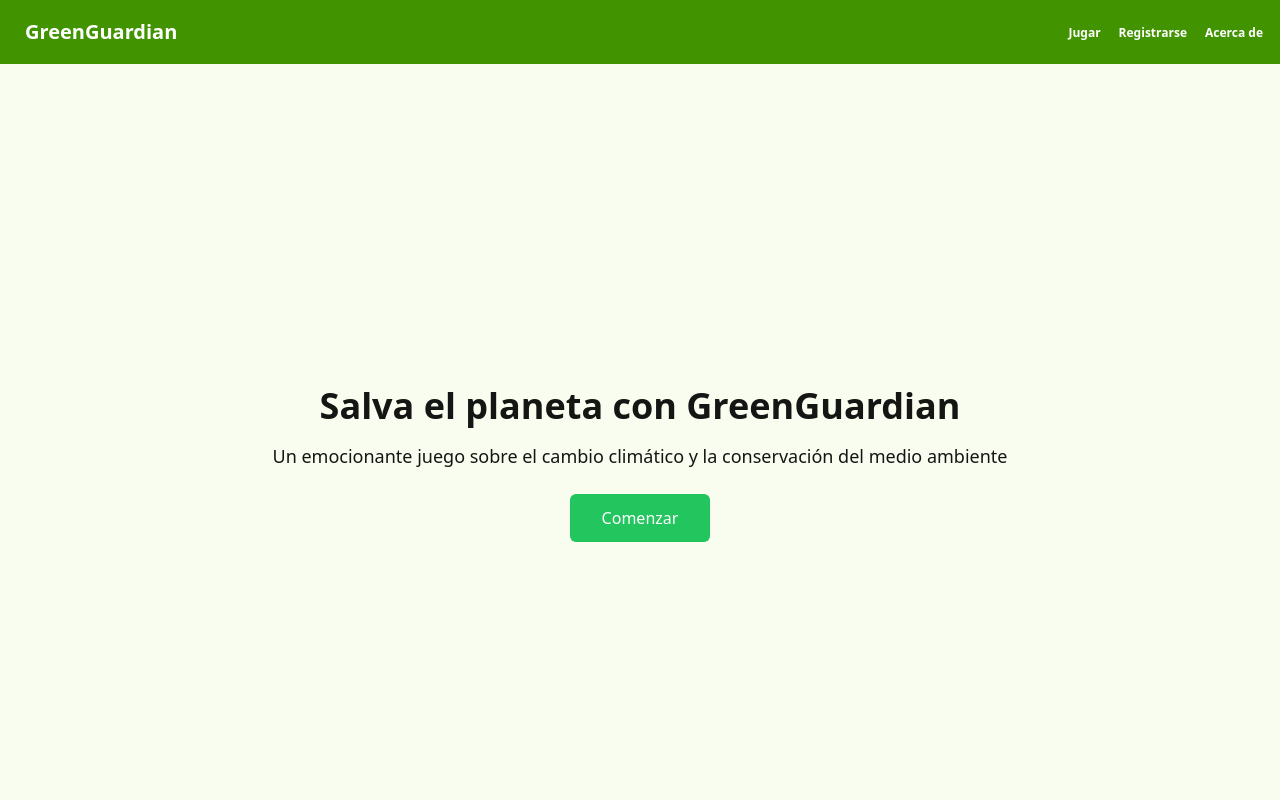
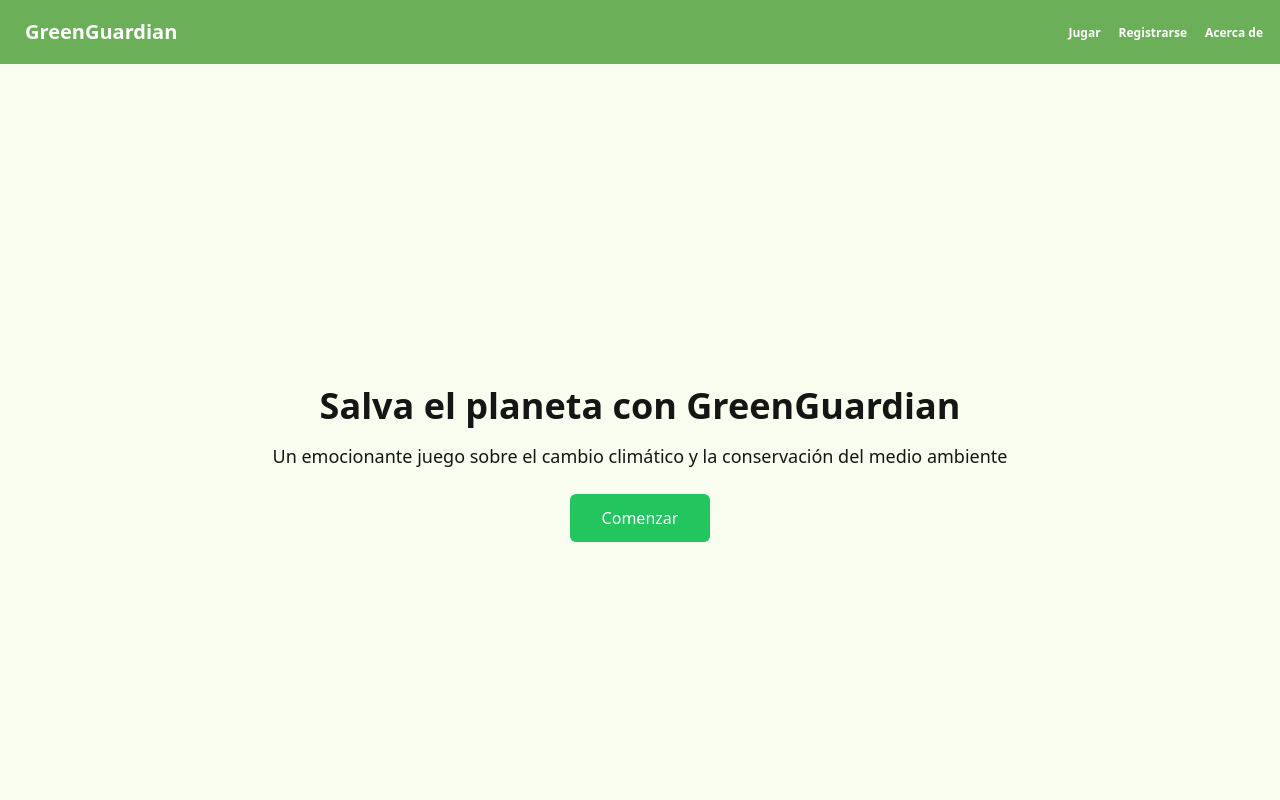
Before and after one commit to whoAngeel/hackateck-regional, a React (Vite) app in the folder apps/client/: page / in a window 1280 px wide. Shown: the top 800 px of the page. Built offline with nearby package versions, Linux system fonts and the light colour scheme.

Commit message:
Frontend : color theme

```diff
--- a/apps/client/src/App.jsx
+++ b/apps/client/src/App.jsx
@@ -12,17 +12,12 @@ function App() {
 					theme={{
 						token: {
 							// Colores principales
-							colorPrimary: "#00b96b",
-							borderRadius: 4,
-
-							// Colores secundarios
-							colorSecondary: "#87e8de",
-							colorInfo: "#005f3c",
-
+							colorPrimary: "#6BAF58", // Verde medio para elementos primarios
+							colorText: "#FFFFFF", // Texto principal en blanco
+							colorBgContainer: "#A4D37E", // Verde claro para fondos
+							colorInfo: "#B9D04D", // Amarillo verdoso para detalles informativos
+							colorBgLayout: "#E1E8D3", // Gris claro para fondos neutros
 							// Fondo
-							colorBgContainer: "#e8f5e9",
-							colorBgLayout: "#f0f4f0",
-							colorText: "#4e342e",
 						},
 					}}
 				>
--- a/apps/client/tailwind.config.js
+++ b/apps/client/tailwind.config.js
@@ -2,7 +2,16 @@
 export default {
 	content: ["./index.html", "./src/**/*.{js,ts,jsx,tsx}"],
 	theme: {
-		extend: {},
+		extend: {
+			colors: {
+				primary: "#6BAF58", // Verde medio
+				secondary: "#A4D37E", // Verde claro
+				accent: "#B9D04D", // Amarillo verdoso
+				neutral: "#2D5941", // Verde oscuro para bordes y detalles
+				"base-100": "#E1E8D3", // Gris claro para fondos base
+				"base-content": "#FFFFFF", // Texto principal en blanco
+			},
+		},
 	},
 	plugins: [require("daisyui")],
 	daisyui: {
```
